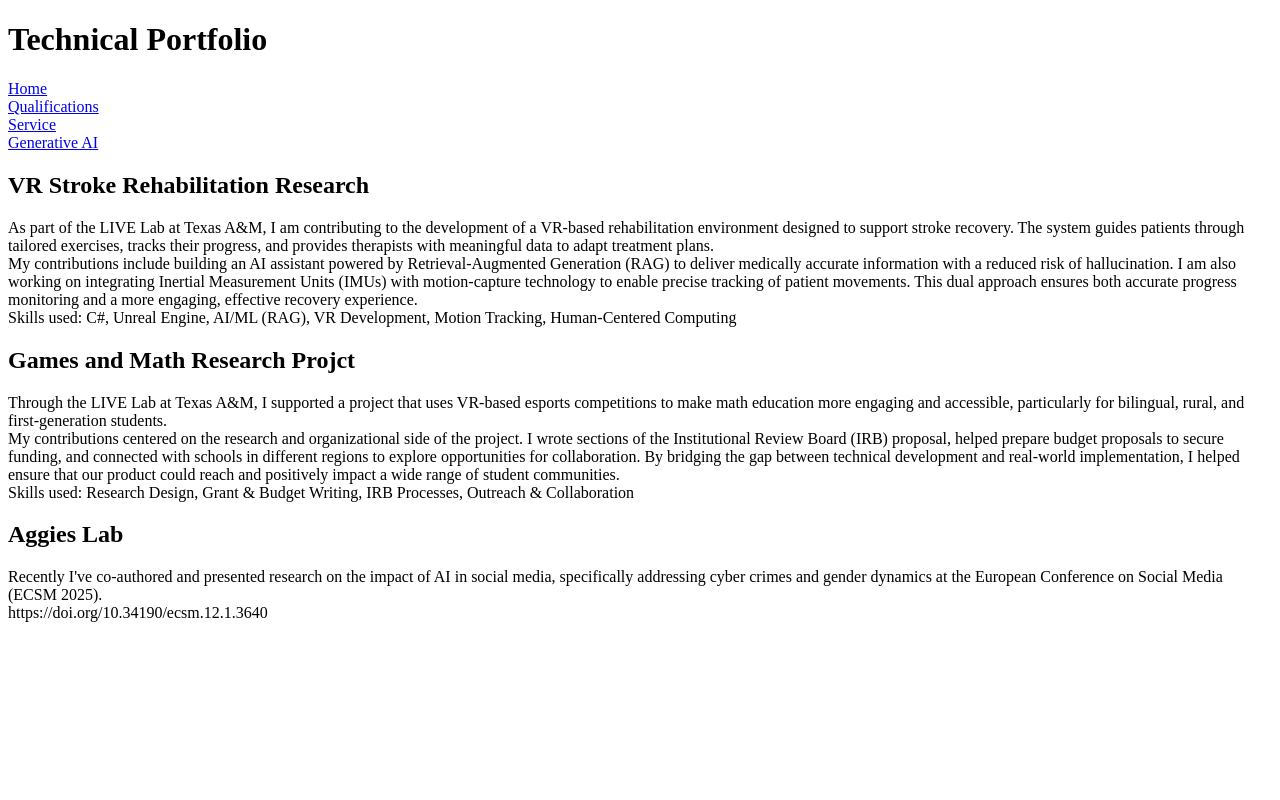
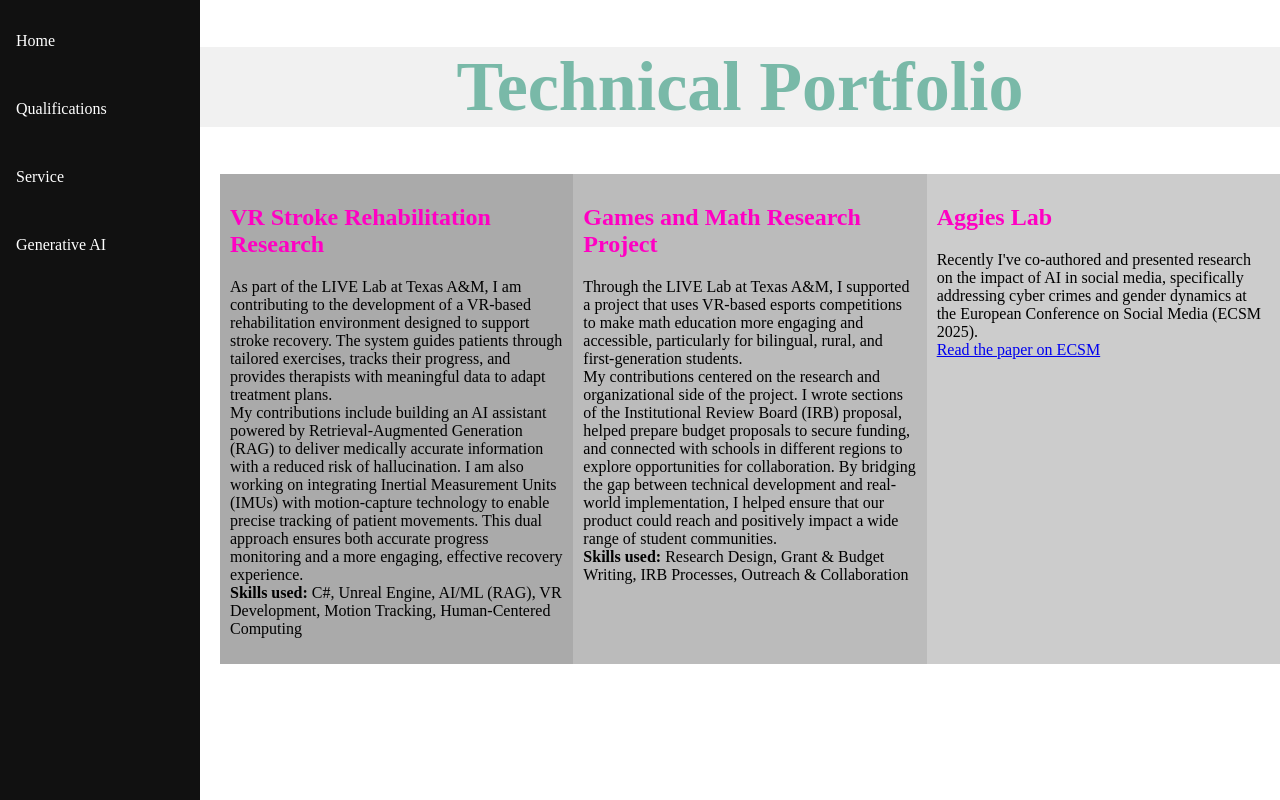
Before and after one commit to AGreyWhale/AGreyWhale.github.io, a plain HTML site: page portfolio.html in a window 1280 px wide. Drawn offline with Linux system fonts and the light colour scheme.

Commit message:
added css to html

```diff
--- a/portfolio.html
+++ b/portfolio.html
@@ -3,33 +3,51 @@
 <head>
   <meta charset="UTF-8">
   <meta name="viewport" content="width=device-width, initial-scale=1.0">
+  <link rel="stylesheet" href="test-style.css">
   <title>Portfolio</title>
 </head>
 <body>
+    <div class = "sidenav">
+        <p>
+            <a href="index.html">Home</a><br>
+            <a href="qualifications.html">Qualifications</a><br>
+            <a href="service.html">Service</a><br>
+            <a href="genai.html">Generative AI</a><br>
+        </p>
+    </div>
+    <div class = "header">
      <h1>Technical Portfolio</h1>
-    <p>
-          <a href = "index.html">Home</a><br>
-          <a href = "qualifications.html">Qualifications</a><br>
-          <a href = "service.html">Service</a><br>
-          <a href = "genai.html">Generative AI</a><br>
-    </p>
+    </div>
+
+
+
+  <div class = "content">
+<div class = "row">
+    <div class = "column" style = "background-color: #aaa">
         <h2>VR Stroke Rehabilitation Research</h2>
         <p>
-        As part of the LIVE Lab at Texas A&M, I am contributing to the development of a VR-based rehabilitation environment designed to support stroke recovery. The system guides patients through tailored exercises, tracks their progress, and provides therapists with meaningful data to adapt treatment plans. <br>
-        My contributions include building an AI assistant powered by Retrieval-Augmented Generation (RAG) to deliver medically accurate information with a reduced risk of hallucination. I am also working on integrating Inertial Measurement Units (IMUs) with motion-capture technology to enable precise tracking of patient movements. This dual approach ensures both accurate progress monitoring and a more engaging, effective recovery experience. <br>
-        Skills used: C#, Unreal Engine, AI/ML (RAG), VR Development, Motion Tracking, Human-Centered Computing
+            As part of the LIVE Lab at Texas A&M, I am contributing to the development of a VR-based rehabilitation environment designed to support stroke recovery. The system guides patients through tailored exercises, tracks their progress, and provides therapists with meaningful data to adapt treatment plans.<br>
+            My contributions include building an AI assistant powered by Retrieval-Augmented Generation (RAG) to deliver medically accurate information with a reduced risk of hallucination. I am also working on integrating Inertial Measurement Units (IMUs) with motion-capture technology to enable precise tracking of patient movements. This dual approach ensures both accurate progress monitoring and a more engaging, effective recovery experience.<br>
+            <strong>Skills used:</strong> C#, Unreal Engine, AI/ML (RAG), VR Development, Motion Tracking, Human-Centered Computing
         </p>
-
-    <h2>Games and Math Research Projct</h2>
+    </div>
+    <div class = "column" style = "background-color: #bbb;">
+        <h2>Games and Math Research Project</h2>
         <p>
             Through the LIVE Lab at Texas A&M, I supported a project that uses VR-based esports competitions to make math education more engaging and accessible, particularly for bilingual, rural, and first-generation students.<br>
             My contributions centered on the research and organizational side of the project. I wrote sections of the Institutional Review Board (IRB) proposal, helped prepare budget proposals to secure funding, and connected with schools in different regions to explore opportunities for collaboration. By bridging the gap between technical development and real-world implementation, I helped ensure that our product could reach and positively impact a wide range of student communities.<br>
-        Skills used: Research Design, Grant & Budget Writing, IRB Processes, Outreach & Collaboration</ls>
+            <strong>Skills used:</strong> Research Design, Grant & Budget Writing, IRB Processes, Outreach & Collaboration
+        </p>
+    </div>
+    <div class = "column" style = "background-color: #ccc;">
+        <h2>Aggies Lab</h2>
+        <p>
+            Recently I've co-authored and presented research on the impact of AI in social media, specifically addressing cyber crimes and gender dynamics at the European Conference on Social Media (ECSM 2025).<br>
+            <a href="https://doi.org/10.34190/ecsm.12.1.3640" target="_blank">Read the paper on ECSM</a>
         </p>
 
-    <h2>Aggies Lab</h2>
-    <p>
-        Recently I've co-authored and presented research on the impact of AI in social media, specifically addressing cyber crimes and gender dynamics at the European Conference on Social Media (ECSM 2025). <br>
-        https://doi.org/10.34190/ecsm.12.1.3640
-
+    </div>
+</div>
+</div>
+</body>
 </html>
--- a/style.css
+++ /dev/null
@@ -1,4 +0,0 @@
-.blue_oberline_text {
-    color: blue;
-    text-decoration: overline;
-}
--- /dev/null
+++ b/test-style.css
@@ -0,0 +1,57 @@
+h1{
+    color: rgb(121, 185, 168);
+}
+h2 {
+    color: rgb(255, 0, 195);
+}
+body{
+    margin: 0;
+}
+.header {
+    background-color: #f1f1f1;
+    /* padding: 10px; */
+    text-align: center;
+    font-size: 35px;
+    margin-left: 200px;
+}
+.row{
+    display: -webkit-flex;
+    display: flex;
+}
+.column{
+    -webkit-flex: 1;
+    -ms-flex: 1;
+    flex: 1;
+    padding: 10px;
+}
+@media(max-width:600px){
+    .row{
+        -webkit-flex-direction: column;
+        flex-direction: column;
+    }
+}
+.sidenav{
+    height: 100%;
+    width : 200px;
+    position: fixed;
+    z-index: 1;
+    top: 0;
+    left: 0;
+    background-color: #111;
+    overflow-x: hidden;
+
+}
+.sidenav a{
+    color: white;
+    padding: 16px;
+    text-decoration: none;
+    display: block;
+}
+.sidenav a:hover{
+    background-color: #ddd;
+    color: black;
+}
+.content {
+    margin-left: 200px;
+    padding-left: 20px;
+}
```
Also changed, not shown: index.html (+11 -4 lines), qualifications.html (+8 -1 lines), service.html (+8 -1 lines). Lines whose indentation alone changed are shown as unchanged.
